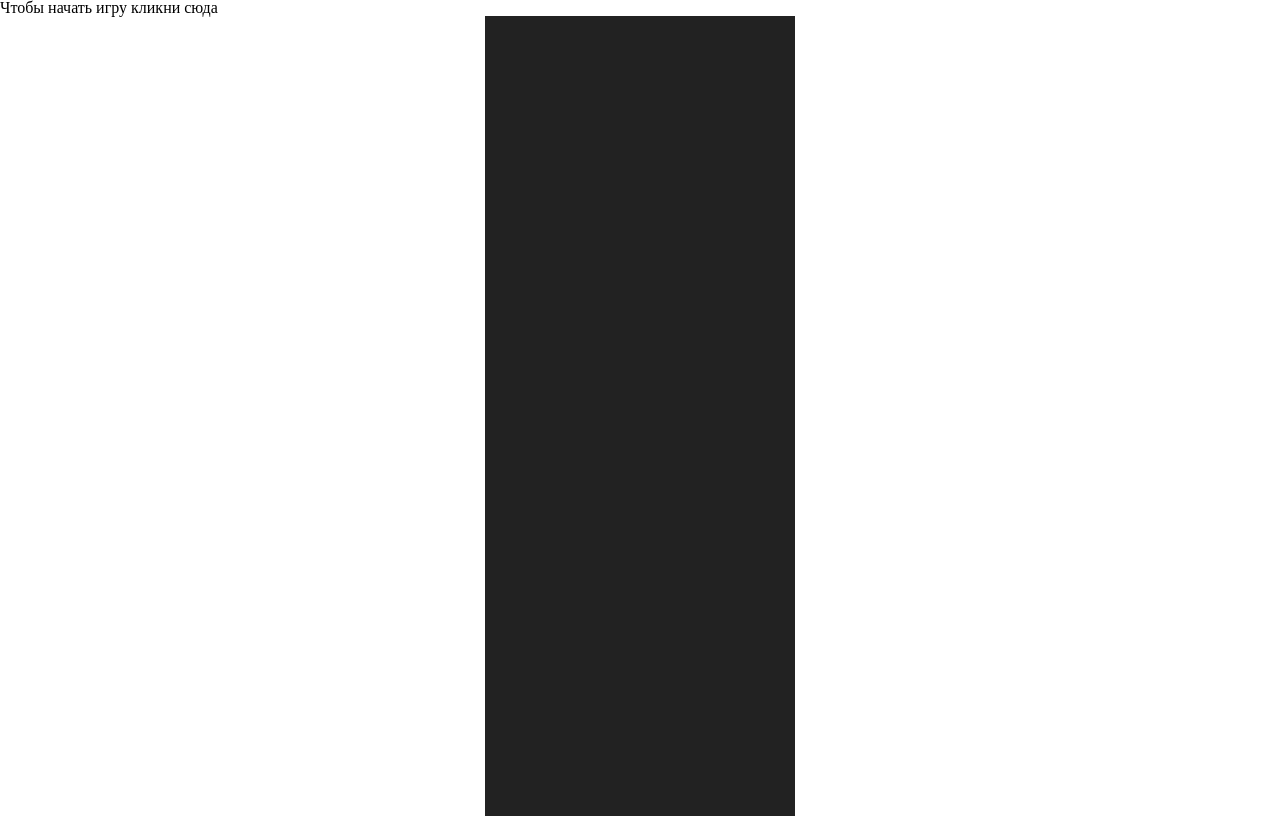
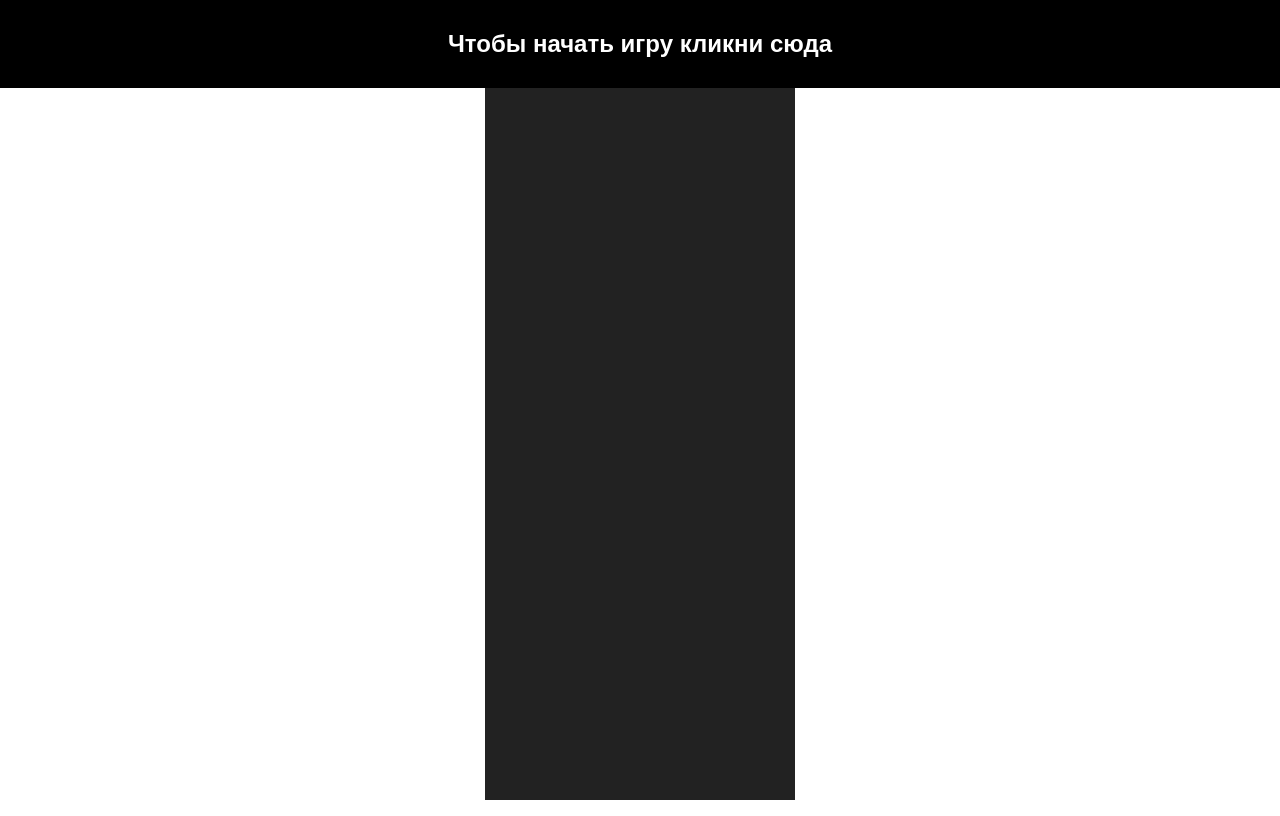
Before and after one commit to SashaDrapun/firstTaskNeedForJS, a plain HTML site: page index.html in a window 1280 px wide. Drawn offline with Linux system fonts and the light colour scheme.

Commit message:
ThirdDay

```diff
--- a/main.js
+++ b/main.js
@@ -41,9 +41,9 @@ function getRandomIntInclusive(min, max) {
 }
 
 function startGame() {
+    gameArea.innerHTML = '';
 
     start.classList.add('hide');
-    start.style.display = 'none';
 
     for (let i = 0; i < getQuantityElements(100) +1; i++) {
         const line = document.createElement('div');
@@ -54,7 +54,6 @@ function startGame() {
     }
 
     for(let i = 0; i < getQuantityElements(100*settings.traffic)-1; i++){
-        console.log(getQuantityElements(100*settings.traffic));
         const enemy = document.createElement('div');
         enemy.classList.add('enemy');
         enemy.y = -100 * settings.traffic * (i+1);
@@ -64,11 +63,18 @@ function startGame() {
         getRandomIntInclusive(0,2) +
          '.png\') center / cover no-repeat';
         gameArea.appendChild(enemy);
+
+
     }
 
+    settings.score = 0;
     settings.start = true;
     gameArea.appendChild(car);
     gameArea.appendChild(music);
+
+    car.style.top = 'auto';
+    car.style.left = (gameArea.offsetWidth / 2) - (car.offsetWidth/2);
+    car.style.bottom = '10px';
     /*music.setAttribute('autoplay',true);
     music.setAttribute('src','./audio.wav');*/
     settings.x = car.offsetLeft;
@@ -82,6 +88,8 @@ function playGame() {
     moveRoad();
     moveEnemy();
     if (settings.start) {
+        settings.score += settings.speed;
+        score.innerHTML = "SCORE<br>"+settings.score;
         if (keys.ArrowLeft && settings.x > 0) {
             settings.x -= settings.speed;
         }
@@ -95,6 +103,8 @@ function playGame() {
         if (keys.ArrowDown && settings.y < (gameArea.offsetHeight - car.offsetHeight)) {
             settings.y += settings.speed;
         }
+
+
         car.style.left = settings.x + 'px';
         car.style.top = settings.y + 'px';
         requestAnimationFrame(playGame);
@@ -118,6 +128,19 @@ function moveEnemy(){
     let enemies = document.querySelectorAll('.enemy');
 
     enemies.forEach(function (item){
+    let carRect = car.getBoundingClientRect();
+    let enemyRect = item.getBoundingClientRect();
+
+    if(carRect.top <=enemyRect.bottom &&
+        carRect.right >= enemyRect.left &&
+        carRect.left <= enemyRect.right &&
+        carRect.bottom >= enemyRect.top){
+            // авария
+        settings.start = false;
+        start.classList.remove('hide');
+        start.style.top = score.offsetHeight;
+    }
+
     item.y += settings.speed / 2;
     item.style.top = item.y + 'px';
 
@@ -138,7 +161,6 @@ function startRun(event) {
     event.preventDefault();
     if(keys.hasOwnProperty(event.key)){
         keys[event.key] = true;
-        console.dir(event);
     }
 }
 
--- a/style.css
+++ b/style.css
@@ -39,6 +39,23 @@ table {
     top:-200px;
 }
 
+.start{
+    position: absolute;
+    left:0;
+    top:0;
+    width: 100%;
+    margin: 0;
+    padding: 2rem 0;
+    text-align:center;
+    z-index: 200;
+    color: white;
+    font-size: 1.5rem;
+    background: black;
+    cursor: pointer;
+    font-family: sans-serif;
+    font-weight: 700;
+}
+
 .car, .enemy{
     width:50px;
     height: 100px;
@@ -66,3 +83,20 @@ table {
     background: #fff;
     left: 145px;
 }
+
+.score{
+    position: absolute;
+    left:0;
+    top:0;
+    width: 100%;
+    margin: 0;
+    padding: 1rem 0;
+    text-align:center;
+    z-index: 200;
+    color: skyblue;
+    font-size: 1.5rem;
+    background: black;
+    cursor: pointer;
+    font-family: sans-serif;
+    font-weight: 500;
+}
```
